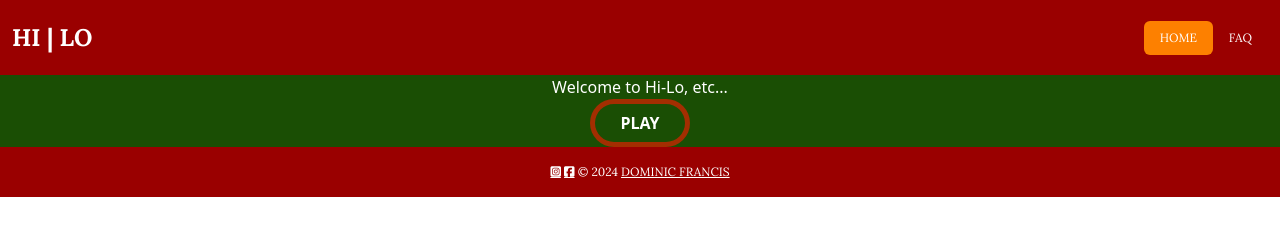
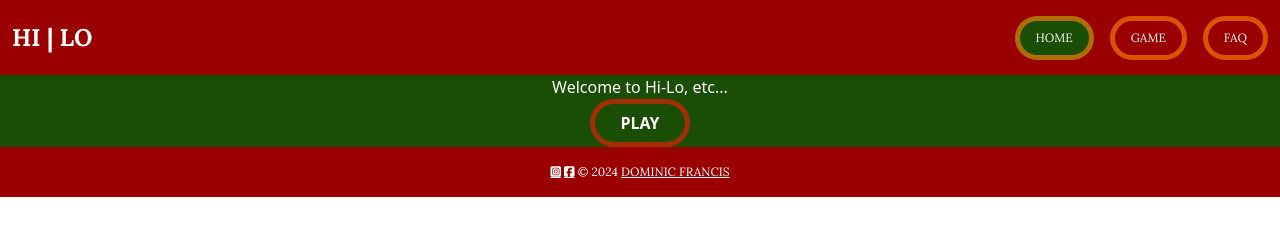
Before and after one commit to dvfrancis/hi-lo-card-game, a plain HTML site: page index.html in a window 1280 px wide. Drawn offline with nearby package versions, Linux system fonts and the light colour scheme; a web font is replaced by a local one.

Commit message:
style: adjust the look of all buttons

```diff
--- a/assets/css/styles.css
+++ b/assets/css/styles.css
@@ -168,8 +168,12 @@ a.fa-brands,
 /* Customised Bootstrap pills */
 
 .nav-pills {
-  --bs-nav-pills-link-active-bg: #FD8000 !important;
-  --bs-nav-pills-link-hover-bg: purple;
+  --bs-nav-pills-link-active-bg: rgb(26, 78, 4, 1) !important;
+  --bs-nav-pills-border-radius: 30px !important;
+}
+
+.nav-link {
+  border: 5px solid rgb(253, 128, 0, 0.65) !important;
 }
 
 .nav {
@@ -272,7 +276,9 @@ input {
   font-weight: 600;
 }
 
-#wager-amount-label, .choice-text{
+#wager-amount-label,
+.choice-text,
+#wager-msg {
   font-size: 1.55rem;
 }
 
--- a/assets/scripts/game.js
+++ b/assets/scripts/game.js
@@ -290,7 +290,7 @@ function handleWagerSubmit() {
   const wagerAmount = +document.getElementById("wager-amount").value;
   errorMessage = document.getElementById("error-message");
   if (isNaN(wagerAmount) || wagerAmount > playerPoints || wagerAmount < 1) {
-    errorMessage.innerHTML = `<p>Your wager must be a number between 1 and ${playerPoints}. Please try again.</p>`;
+    errorMessage.innerHTML = `<p id="wager-msg">Your wager must be a number between 1 and ${playerPoints}. Please try again.</p>`;
     document.getElementById("wager-amount").value = "";
     playerWager = 0;
     displayCard();
--- a/index.html
+++ b/index.html
@@ -29,13 +29,17 @@
   <!-- Header / Navigation -->
   <header id="header" class="container-fluid fixed-top">
     <div class="row d-flex align-items-center">
-      <div class="col-6 col-sm-6 col-md-6 col-lg-10 d-flex align-items-center justify-content-start">
+      <div class="col-4 col-sm-6 col-md-6 col-lg-8 d-flex align-items-center justify-content-start">
         <div id="website-title">HI | LO</div>
       </div>
-      <div class="col-6 col-sm-6 col-md-6 col-lg-2 d-flex align-items-center justify-content-end">
+      <div class="col-8 col-sm-6 col-md-6 col-lg-4 d-flex align-items-center justify-content-end">
         <ul class="nav nav-pills">
           <li class="nav-item">
-            <a class="nav-link active" aria-current="page" href="index.html" aria-label="Link to home page">HOME</a>
+            <a class="nav-link active me-3" aria-current="page" href="index.html"
+              aria-label="Link to home page">HOME</a>
+          </li>
+          <li class="nav-item">
+            <a class="nav-link me-3" aria-current="page" href="game.html" aria-label="Link to game page">GAME</a>
           </li>
           <li class="nav-item">
             <a class="nav-link" href="faq.html" aria-label="Link to FAQ page">FAQ</a>
```
Also changed, not shown: 404.html (+6 -3 lines), faq.html (+6 -3 lines), game.html (+6 -3 lines).
